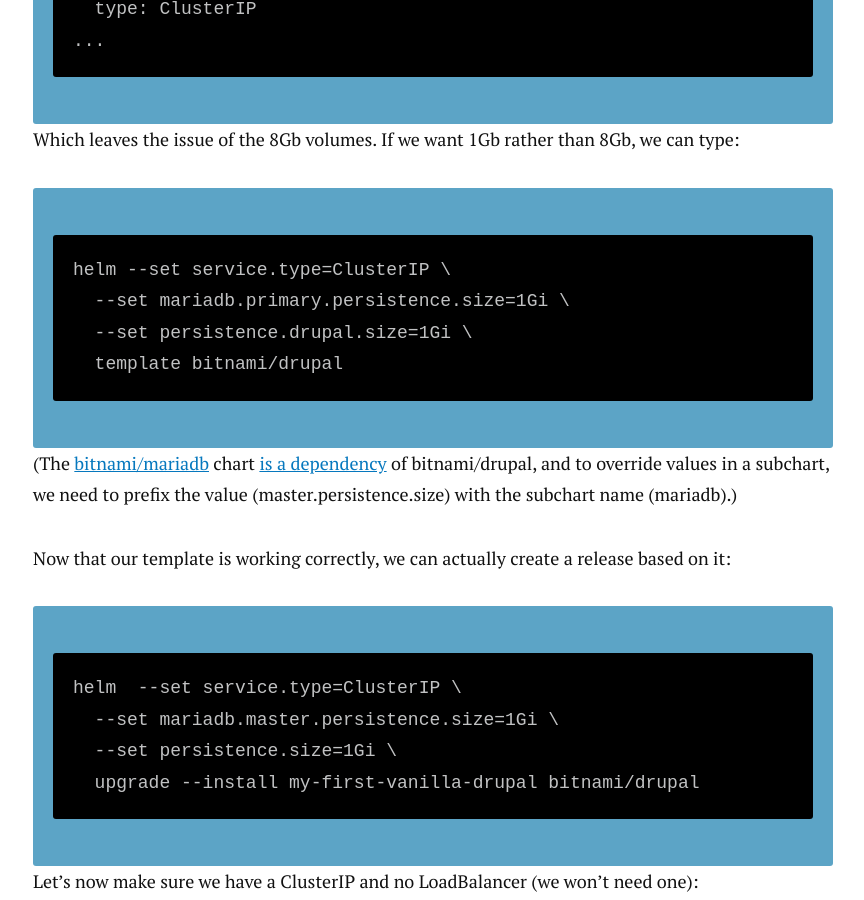
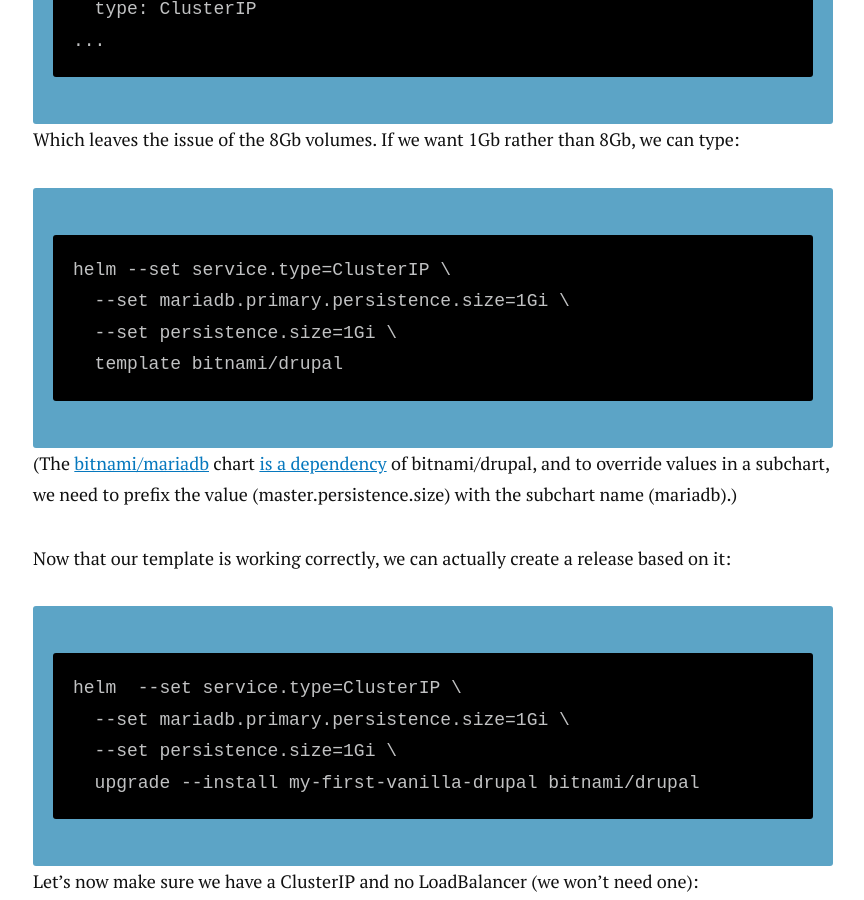
Before and after one commit to alberto56/dcycleblog, a Jekyll site: the page built from kubernetes/12-customize-helm-template/index.md, in a window 1280 px wide and 900 px high, scrolled down 2873 px. Shown: the whole window, without its empty margins (207-1071 px from the left). Built offline with Jekyll 4.4.1, drawn with Linux system fonts in a browser that asks for light colours; nearby versions of some CDN libraries; comment, search, counter and statistics services are not loaded.

Commit message:
Update index.md

```diff
--- a/kubernetes/12-customize-helm-template/index.md
+++ b/kubernetes/12-customize-helm-template/index.md
@@ -52,7 +52,7 @@
 
     helm --set service.type=ClusterIP \
       --set mariadb.primary.persistence.size=1Gi \
-      --set persistence.drupal.size=1Gi \
+      --set persistence.size=1Gi \
       template bitnami/drupal
 
 (The [bitnami/mariadb](https://github.com/bitnami/charts/tree/master/bitnami/mariadb) chart [is a dependency](https://github.com/bitnami/charts/blob/master/bitnami/drupal/requirements.yaml) of bitnami/drupal, and to override values in a subchart, we need to prefix the value (master.persistence.size) with the subchart name (mariadb).)
@@ -60,7 +60,7 @@
 Now that our template is working correctly, we can actually create a release based on it:
 
     helm  --set service.type=ClusterIP \
-      --set mariadb.master.persistence.size=1Gi \
+      --set mariadb.primary.persistence.size=1Gi \
       --set persistence.size=1Gi \
       upgrade --install my-first-vanilla-drupal bitnami/drupal
 
```
